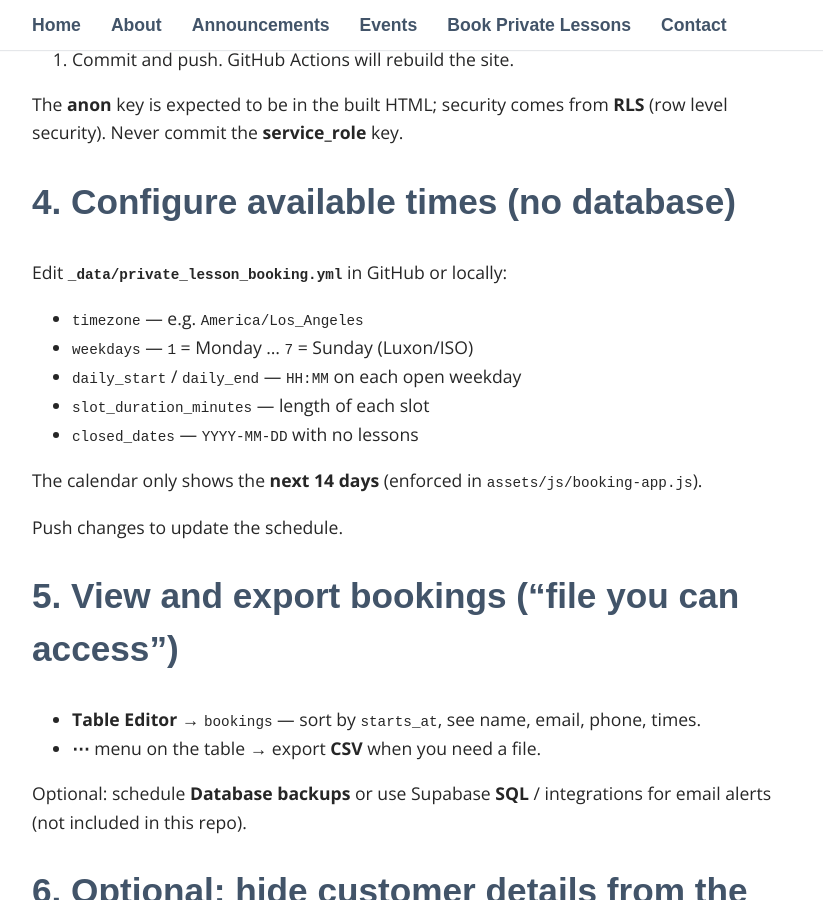
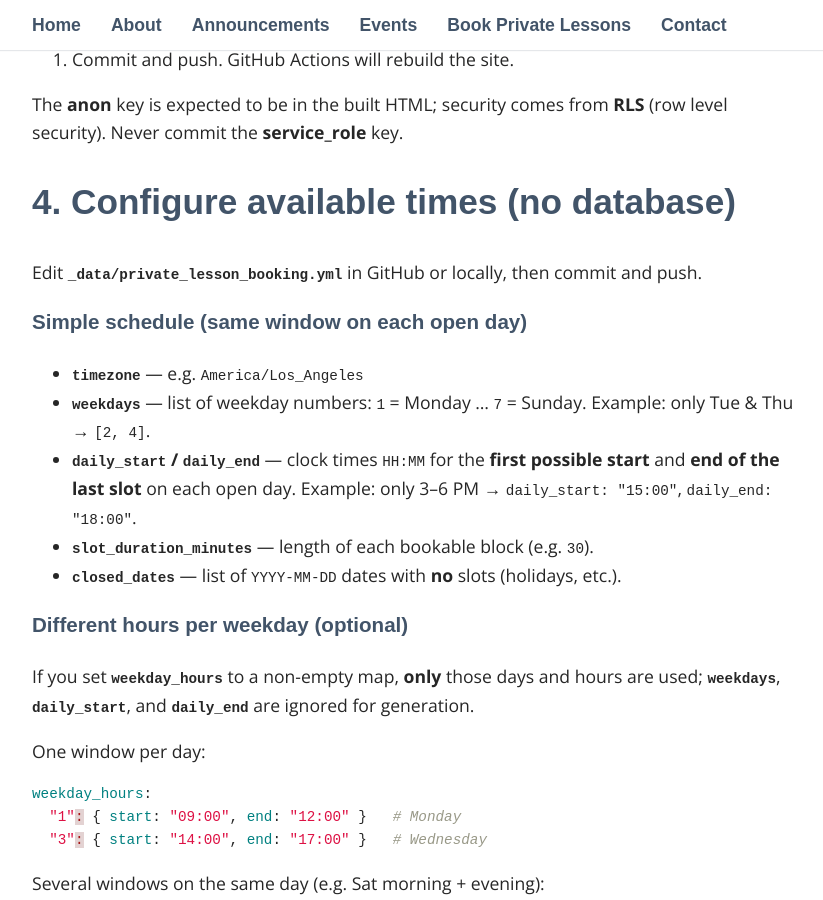
Before and after one commit to originaldogmeat/aquacise-new, a Jekyll site: the page built from docs/booking-supabase-setup.md, in a window 1280 px wide and 900 px high, scrolled down 2227 px. Shown: the whole window, without its empty margins (223-1046 px from the left). Built offline with Jekyll 4.4.1, drawn with Linux system fonts in a browser that asks for light colours; some web fonts are replaced; our own code applies the rules of GitHub Pages for plain Markdown files; some of the changed text lies outside the part shown.

Commit message:
Booking: Tue–Fri 5–7pm; Sat/Sun 9–12 and 4–7; multi-window days

````diff
--- a/docs/booking-supabase-setup.md
+++ b/docs/booking-supabase-setup.md
@@ -59,17 +59,50 @@
 
 ## 4. Configure available times (no database)
 
-Edit **`_data/private_lesson_booking.yml`** in GitHub or locally:
+Edit **`_data/private_lesson_booking.yml`** in GitHub or locally, then commit and push.
 
-- `timezone` — e.g. `America/Los_Angeles`
-- `weekdays` — `1` = Monday … `7` = Sunday (Luxon/ISO)
-- `daily_start` / `daily_end` — `HH:MM` on each open weekday
-- `slot_duration_minutes` — length of each slot
-- `closed_dates` — `YYYY-MM-DD` with no lessons
+### Simple schedule (same window on each open day)
 
-The calendar only shows the **next 14 days** (enforced in `assets/js/booking-app.js`).
+- **`timezone`** — e.g. `America/Los_Angeles`
+- **`weekdays`** — list of weekday numbers: `1` = Monday … `7` = Sunday. Example: only Tue & Thu → `[2, 4]`.
+- **`daily_start` / `daily_end`** — clock times `HH:MM` for the **first possible start** and **end of the last slot** on each open day. Example: only 3–6 PM → `daily_start: "15:00"`, `daily_end: "18:00"`.
+- **`slot_duration_minutes`** — length of each bookable block (e.g. `30`).
+- **`closed_dates`** — list of `YYYY-MM-DD` dates with **no** slots (holidays, etc.).
 
-Push changes to update the schedule.
+### Different hours per weekday (optional)
+
+If you set **`weekday_hours`** to a non-empty map, **only** those days and hours are used; **`weekdays`**, **`daily_start`**, and **`daily_end`** are ignored for generation.
+
+One window per day:
+
+```yaml
+weekday_hours:
+  "1": { start: "09:00", end: "12:00" }   # Monday
+  "3": { start: "14:00", end: "17:00" }   # Wednesday
+```
+
+Several windows on the same day (e.g. Sat morning + evening):
+
+```yaml
+weekday_hours:
+  "6":
+    - { start: "09:00", end: "12:00" }
+    - { start: "16:00", end: "19:00" }
+```
+
+Days not listed get **no** slots.
+
+### Hide specific slots (optional)
+
+**`blocked_slot_starts`** — list of exact slot **start** times to remove (local timezone, format `YYYY-MM-DD HH:mm`):
+
+```yaml
+blocked_slot_starts:
+  - "2026-03-25 15:00"
+  - "2026-03-25 15:30"
+```
+
+The calendar only lists the **next 14 days** (see `assets/js/booking-app.js`).
 
 ## 5. View and export bookings (“file you can access”)
 
````
Also changed, not shown: _data/private_lesson_booking.yml (+23 -8 lines), assets/js/booking-app.js (+50 -12 lines).
